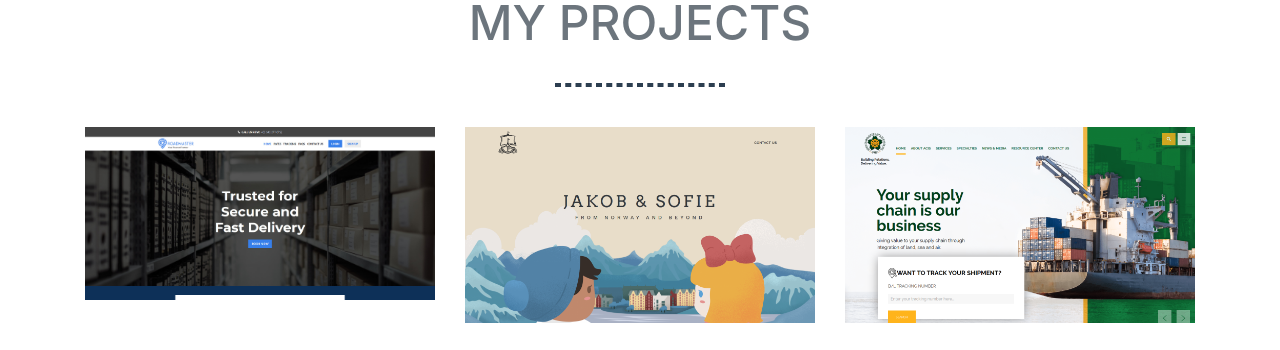
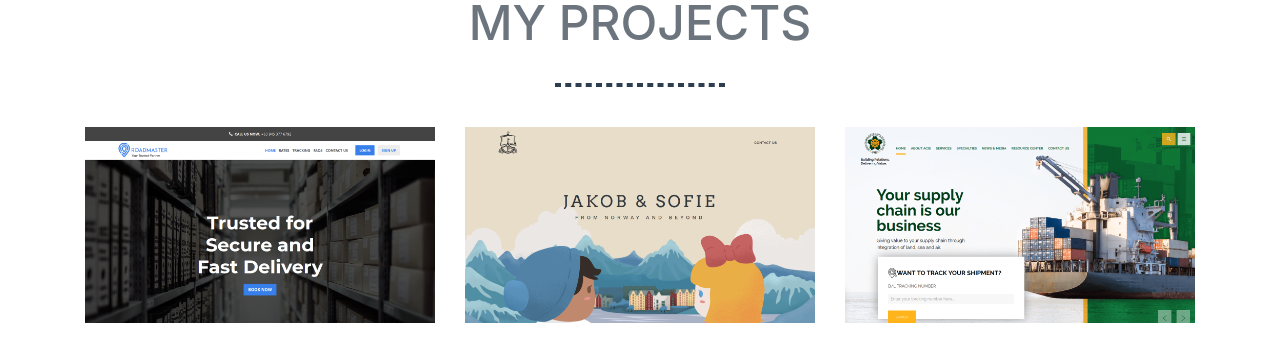
Before and after one commit to Joogy/portfolio, a website with bundled scripts: page index.html in a window 1280 px wide. Shown: the part 877-1227 px from the top of the page. Built offline with nearby package versions, Linux system fonts and the light colour scheme.

Commit message:
update roadmaster icon

```diff
--- a/index.html
+++ b/index.html
@@ -78,7 +78,7 @@
                   <i class="fas fa-external-link-alt"></i>
                 </div>
               </div>
-              <img class="img-fluid" src="img/web/roadmaster.jpg" alt="Roadmaster">
+              <img class="img-fluid" src="img/web/roadmaster.png" alt="Roadmaster">
             </a>
           </div>
           <div class="col-md-6 col-lg-4">
```
Also changed, not shown: img/web/roadmaster.jpg (deleted), img/web/roadmaster.png (added).
